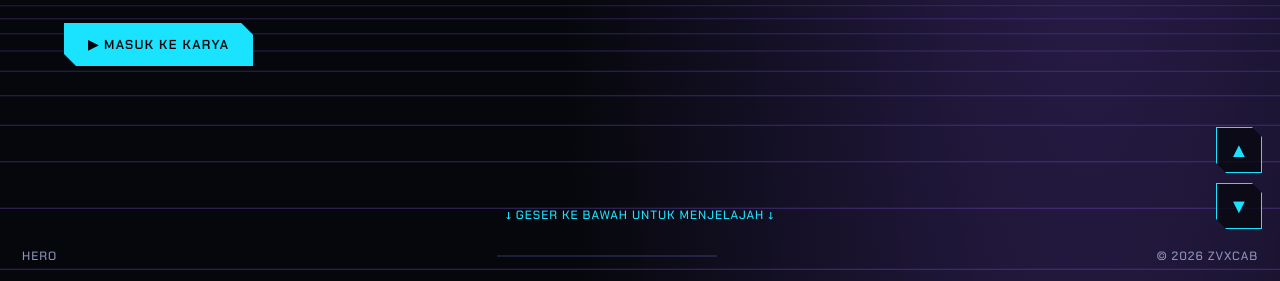
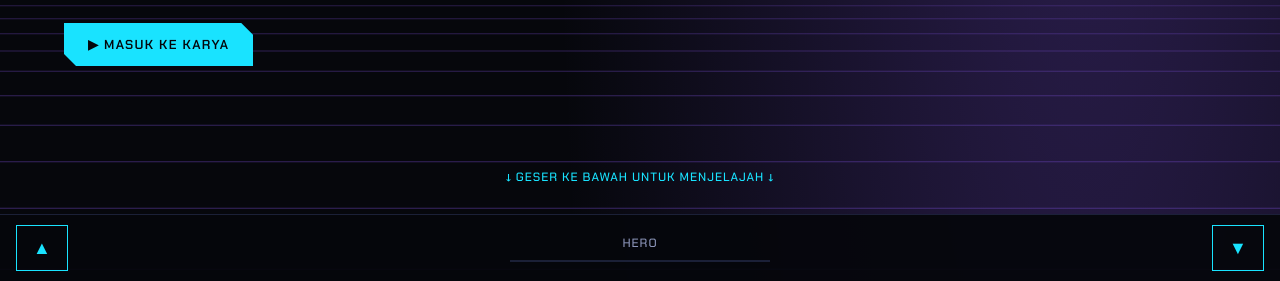
Before and after one commit to adriann22451-code/portofolio, a plain HTML site: page index.html in a window 1280 px wide. Shown: the part 519-800 px from the top of the page. Drawn offline with nearby package versions, Linux system fonts and the light colour scheme; animation ran at ten frames a second.

Commit message:
Add files via upload

```diff
--- a/index.html
+++ b/index.html
@@ -2,7 +2,7 @@
 <html lang="id">
 <head>
 <meta charset="UTF-8">
-<meta name="viewport" content="width=device-width, initial-scale=1.0, viewport-fit=cover">
+<meta name="viewport" content="width=device-width, initial-scale=1.0, maximum-scale=1.0, user-scalable=no, viewport-fit=cover">
 <meta name="theme-color" content="#06070c">
 <title>ZVXCAB — Portofolio</title>
 <link rel="preconnect" href="https://fonts.googleapis.com">
@@ -13,7 +13,7 @@
 *{margin:0;padding:0;box-sizing:border-box}
 html{overflow-x:hidden}
 body{background:radial-gradient(60% 50% at 85% 0%,rgba(143,91,255,.28),transparent 70%),radial-gradient(50% 40% at 0% 40%,rgba(25,227,255,.14),transparent 70%),var(--bg);color:var(--tx);font:500 18px/1.5 Rajdhani,sans-serif;-webkit-font-smoothing:antialiased}
-a{color:inherit}a:focus-visible,button:focus-visible{outline:2px solid var(--cy);outline-offset:3px}
+html,body{touch-action:pan-y}a{color:inherit}a:focus-visible,button:focus-visible{outline:2px solid var(--cy);outline-offset:3px}
 .hud{font-family:'Chakra Petch',sans-serif;letter-spacing:.08em;text-transform:uppercase;font-size:12px}
 #gl{position:fixed;inset:0;width:100%;height:100%;display:block;touch-action:pan-y}
 #space{height:1000vh}
@@ -30,14 +30,19 @@ h1{font:700 clamp(54px,12vw,120px)/.95 'Chakra Petch',sans-serif;letter-spacing:
 .btn{display:inline-block;margin-top:26px;padding:13px 24px;background:var(--cy);color:#04060b;font:600 13px 'Chakra Petch',sans-serif;letter-spacing:.1em;text-transform:uppercase;text-decoration:none;cursor:pointer;border:0;clip-path:polygon(0 0,calc(100% - 12px) 0,100% 12px,100% 100%,12px 100%,0 calc(100% - 12px))}
 #hud{position:fixed;z-index:5;left:22px;right:22px;bottom:max(16px,env(safe-area-inset-bottom));display:flex;justify-content:space-between;align-items:center;color:var(--dm);pointer-events:none}
 #bar{position:relative;flex:1;max-width:220px;height:2px;background:var(--ln)}#bar b{position:absolute;left:0;top:0;height:2px;width:0;background:var(--cy);box-shadow:0 0 8px var(--cy)}
-#tip{position:fixed;z-index:5;left:50%;bottom:58px;transform:translateX(-50%);color:var(--cy);pointer-events:none;transition:opacity .4s;text-align:center;white-space:nowrap;animation:bob 1.6s ease-in-out infinite}
+#tip{position:fixed;z-index:5;left:50%;bottom:96px;transform:translateX(-50%);color:var(--cy);pointer-events:none;transition:opacity .4s;text-align:center;white-space:nowrap;animation:bob 1.6s ease-in-out infinite}
 @keyframes bob{0%,100%{transform:translate(-50%,0)}50%{transform:translate(-50%,8px)}}
-#nx{position:fixed;z-index:6;right:18px;bottom:calc(52px + env(safe-area-inset-bottom));display:grid;gap:10px}
+#dock{position:fixed;z-index:6;left:0;right:0;bottom:0;display:flex;align-items:center;gap:14px;padding:10px 16px max(10px,env(safe-area-inset-bottom));background:rgba(6,7,12,.95);border-top:1px solid var(--ln);touch-action:manipulation}
+#dock button{flex:none;width:52px;height:46px;border:1px solid var(--cy);background:transparent;color:var(--cy);font-size:18px;cursor:pointer;touch-action:manipulation}
+#dock button:active,#dock button:hover{background:var(--cy);color:#04060b}
+#mid{flex:1;min-width:0;display:grid;gap:8px;justify-items:center;color:var(--dm)}
+#mid #bar{width:100%;max-width:260px}
+#nx{display:none;position:fixed;z-index:6;right:18px;bottom:calc(52px + env(safe-area-inset-bottom));display:grid;gap:10px}
 #nx button{width:46px;height:46px;border:1px solid var(--cy);background:rgba(6,7,12,.75);color:var(--cy);font-size:20px;cursor:pointer;clip-path:polygon(0 0,calc(100% - 10px) 0,100% 10px,100% 100%,10px 100%,0 calc(100% - 10px))}
 #nx button:hover{background:var(--cy);color:#04060b}
 @media(prefers-reduced-motion:reduce){#tip{animation:none}}
 #fb{display:none;padding:90px 22px 40px;max-width:700px;margin:auto}#fb a{display:block;padding:14px 0;border-bottom:1px solid var(--ln);text-decoration:none}#fb b{display:block;font:600 22px 'Chakra Petch',sans-serif}#fb span{color:var(--dm)}
-body.nogl #nx,body.nogl #gl,body.nogl #space,body.nogl #intro,body.nogl #hud,body.nogl #tip{display:none}body.nogl #fb{display:block}
+body.nogl #dock,body.nogl #gl,body.nogl #space,body.nogl #intro,body.nogl #hud,body.nogl #tip{display:none}body.nogl #fb{display:block}
 @media(max-width:600px){nav{gap:14px}.logo{font-size:17px}#intro{top:46%}}
 </style>
 </head>
@@ -52,8 +57,8 @@ body.nogl #nx,body.nogl #gl,body.nogl #space,body.nogl #intro,body.nogl #hud,bod
   <a class="btn" data-go="karya">▶ Masuk ke karya</a>
 </section>
 <div id="tip" class="hud">↓ Geser ke bawah untuk menjelajah ↓</div>
-<div id="nx"><button id="up" aria-label="Sebelumnya">▲</button><button id="dn" aria-label="Berikutnya">▼</button></div>
-<div id="hud" class="hud"><span id="zone">Hero</span><div id="bar"><b></b></div><span>© 2026 ZVXCAB</span></div>
+
+<div id="dock" class="hud"><button id="up" aria-label="Sebelumnya">▲</button><div id="mid"><span id="zone">Hero</span><div id="bar"><b></b></div></div><button id="dn" aria-label="Berikutnya">▼</button></div>
 <div id="space"></div>
 <div id="fb"></div>
 <script src="https://cdnjs.cloudflare.com/ajax/libs/three.js/r128/three.min.js"></script>
@@ -172,18 +177,19 @@ function near(z){var b=0;STOPS.forEach(function(s,i){if(Math.abs(s-z)<Math.abs(S
 function step(d){var m=document.documentElement.scrollHeight-innerHeight,z=6-(m>0?scrollY/m:0)*(END-4),i=Math.max(0,Math.min(STOPS.length-1,near(z)+d));scrollTo({top:(6-STOPS[i])/(END-4)*m,behavior:reduce?'auto':'smooth'})}
 document.getElementById('up').onclick=function(){step(-1)};document.getElementById('dn').onclick=function(){step(1)};
 addEventListener('keydown',function(e){var k=e.key;if(k==='ArrowDown'||k==='PageDown'){e.preventDefault();step(1)}else if(k==='ArrowUp'||k==='PageUp'){e.preventDefault();step(-1)}});
+document.addEventListener('gesturestart',function(e){e.preventDefault()});
 /* input + raycast */
 var ray=new THREE.Raycaster(),mp=new THREE.Vector2(),mx=0,my=0,sx=0,sy=0,hov=null;
 function pick(e){mp.set(e.clientX/innerWidth*2-1,-(e.clientY/innerHeight)*2+1);ray.setFromCamera(mp,cam);
   var hit=ray.intersectObjects(panels.map(function(g){return g.children[0]}))[0];return hit?hit.object.parent:null}
 addEventListener('pointermove',function(e){mx=mp.x=e.clientX/innerWidth*2-1;my=e.clientY/innerHeight*2-1;if(e.pointerType==='mouse'){hov=pick(e);document.body.style.cursor=hov&&hov.userData.url?'pointer':''}});
-addEventListener('click',function(e){if(e.target.closest('header,#intro,#nx,#hud'))return;var g=pick(e);if(g&&g.userData.url){var u=g.userData.url;u.indexOf('mailto:')===0?location.href=u:window.open(u,'_blank','noopener')}});
+addEventListener('click',function(e){if(e.target.closest('header,#intro,#dock')||mv>.003)return;var g=pick(e);if(g&&g.userData.url){var u=g.userData.url;u.indexOf('mailto:')===0?location.href=u:window.open(u,'_blank','noopener')}});
 
-var sp=0,tipEl=document.getElementById('tip'),zone=document.getElementById('zone'),bar=document.querySelector('#bar b'),intro=document.getElementById('intro');
+var mv=0,sp=0,tipEl=document.getElementById('tip'),zone=document.getElementById('zone'),bar=document.querySelector('#bar b'),intro=document.getElementById('intro');
 function frame(t){
-  var m=document.documentElement.scrollHeight-innerHeight,tg=m>0?Math.min(1,Math.max(0,scrollY/m)):0;sp+=(tg-sp)*(reduce?1:.07);
-  var z=6-sp*(END-4)*1,sw=Math.sin(sp*26)*.5;sx+=(mx-sx)*.05;sy+=(my-sy)*.05;
-  cam.position.set(sw+sx*.9,1.1+Math.sin(sp*13)*.25-sy*.3,z);cam.lookAt(sw*.4+sx*.5,.3,z-9);cam.rotation.z+=Math.sin(sp*26)*.03;
+  var m=document.documentElement.scrollHeight-innerHeight,tg=m>0?Math.min(1,Math.max(0,scrollY/m)):0;mv=Math.abs(tg-sp);sp+=(tg-sp)*(reduce?1:.06);
+  var z=6-sp*(END-4)*1,sw=Math.sin(sp*26)*.25;sx+=(mx-sx)*.05;sy+=(my-sy)*.05;
+  cam.position.set(sw+sx*.9,1.1+Math.sin(sp*13)*.1-sy*.3,z);cam.lookAt(sw*.4+sx*.5,.3,z-9);
   grid.position.z=Math.round(z);
   sh.forEach(function(s){var u=s.userData;s.rotation.x=t*u.a;s.rotation.y=t*u.b;s.position.y=u.by+Math.sin(t*.6+u.ph)*.35});
   panels.forEach(function(g,i){var u=g.userData,tgt=(g===hov?1.1:1)*u.sc;u.s+=(tgt-u.s)*.12;g.scale.setScalar(u.s);
```
